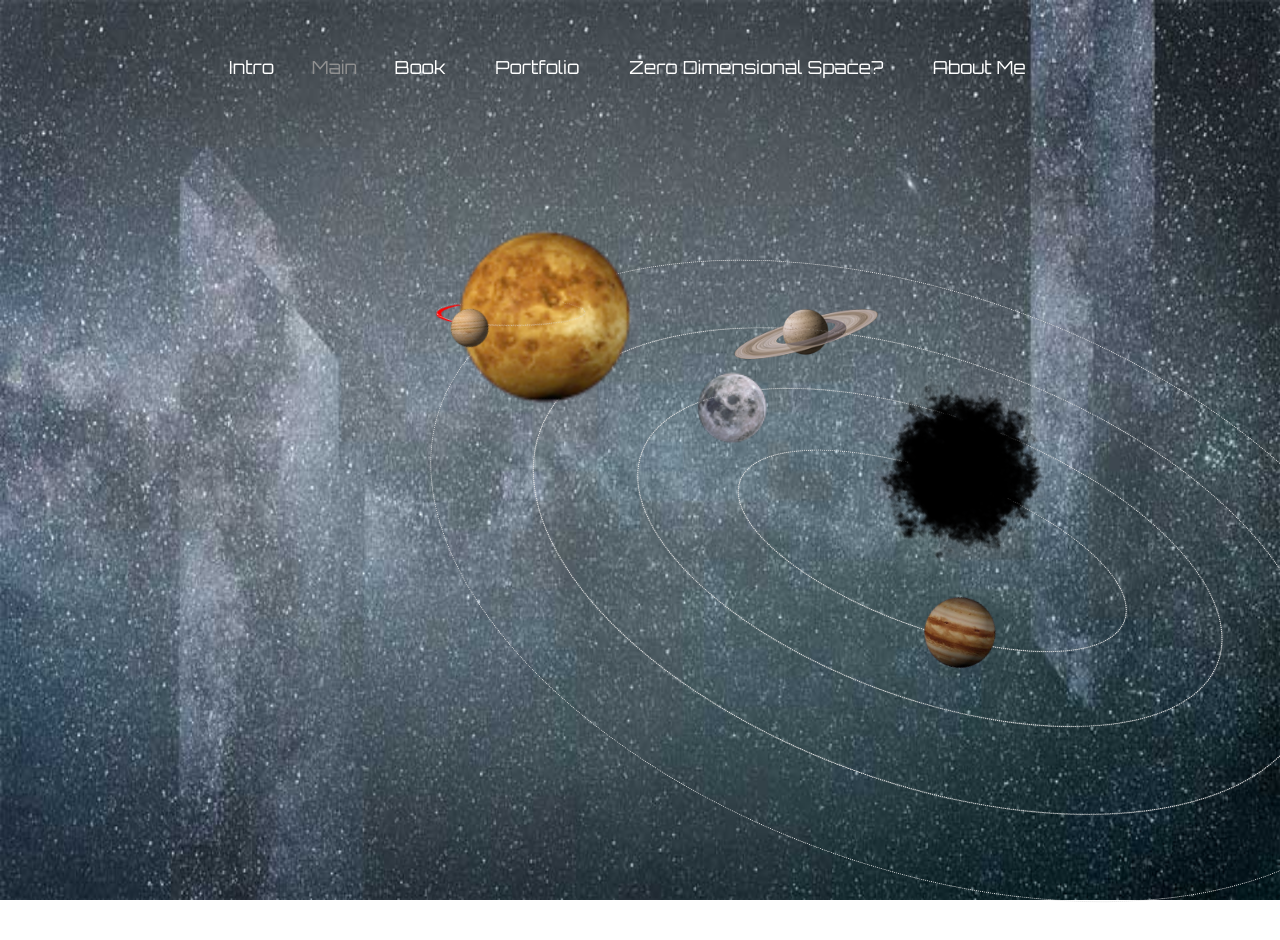
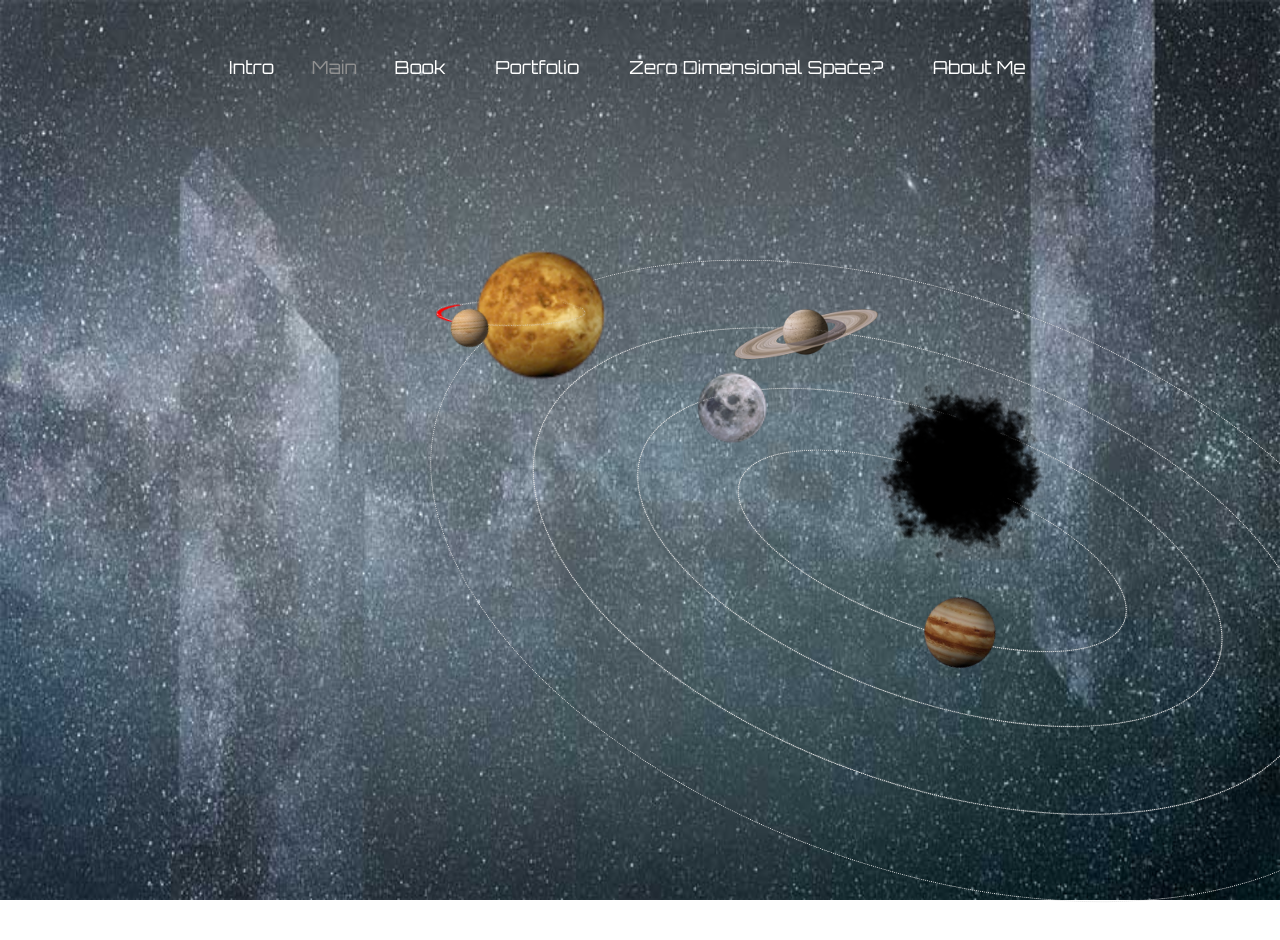
Before and after one commit to jlee0703/zerods, a plain HTML site: page main.html in a window 1280 px wide. Shown: the top 940 px of the page. Drawn offline with Linux system fonts and the light colour scheme; a web font is replaced by a local one.

Commit message:
Update main.css

```diff
--- a/css/main.css
+++ b/css/main.css
@@ -470,9 +470,9 @@ body {
   }
 }
 .mars {
-  width: 200px;
-  top: 25%;
-  left: -7%;
+  width: 150px;
+  top: 40%;
+  left: 3%;
   z-index: 26;
 }
 .marsGroup:before {
@@ -519,27 +519,16 @@ body {
     left: 0%;
     z-index: 30;
   }
-  /* 10% {
-    top: 74%;
-  }
-  20% {
-    top: 66%;
-  } */
   25% {
     top: 58%;
     left: 50%;
   }
-  /* 30% {
-    top: 56%;
-  } */
   35% {
     top: 45%;
     left: 55%;
     z-index: 30;
   }
   40% {
-    /* top: 40%;
-    left: 34%; */
     z-index: 24;
   }
   50% {
@@ -556,11 +545,8 @@ body {
     top: 80%;
     left: -5%;
   }
-  /* 80% {
-    top: 78%;
-  } */
   85% {
-    top: 90%;
+    top: 85%;
     left: -15%;
     z-index: 24;
   }
```
